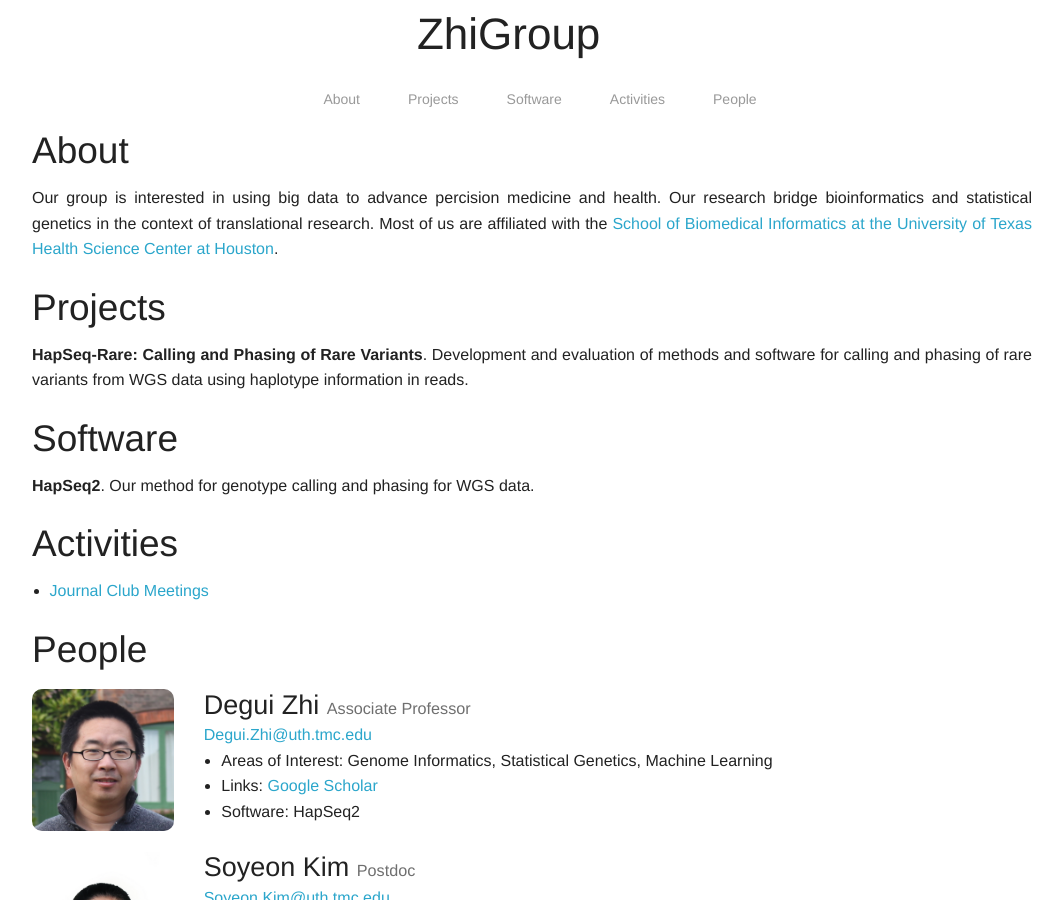
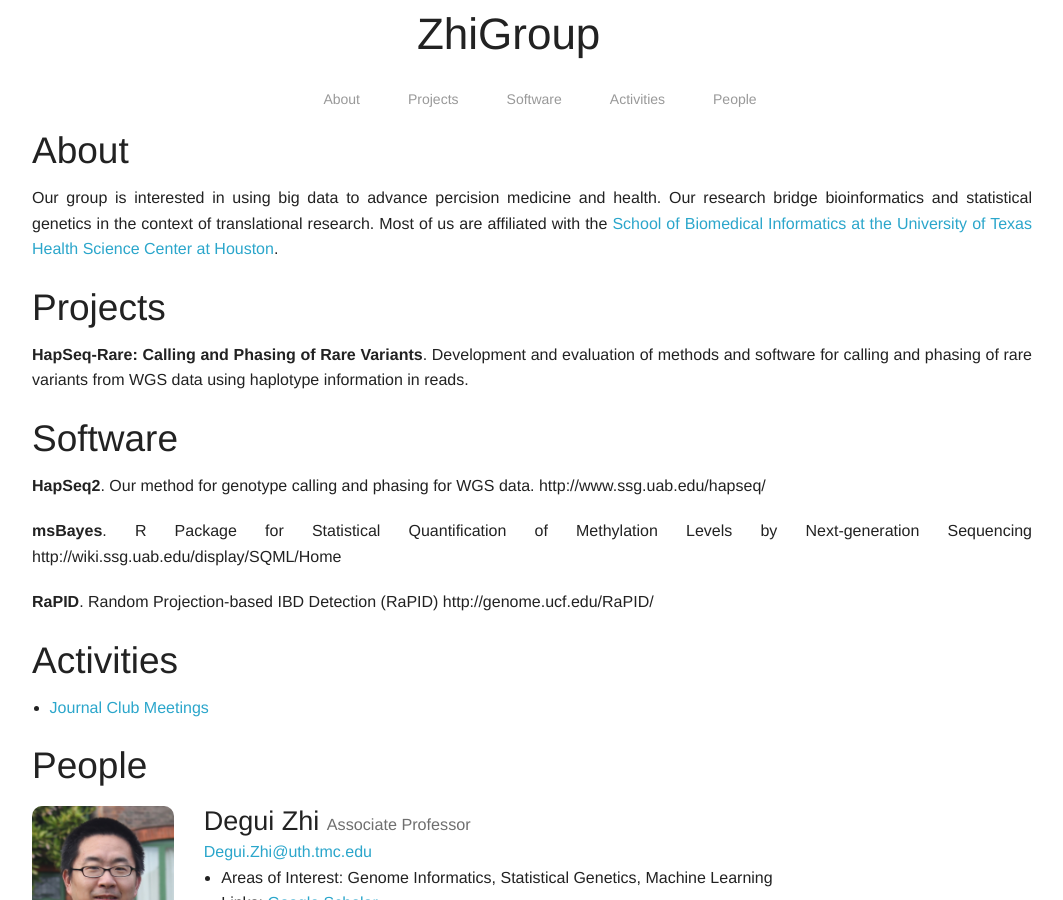
Before and after one commit to ZhiGroup/ZhiGroup.github.io, a Jekyll site: the page built from index.html, in a window 1280 px wide and 900 px high. Shown: the whole window, without its empty margins (108-1171 px from the left). Built offline with Jekyll 4.4.1, drawn with Linux system fonts in a browser that asks for light colours.

Commit message:
Update software.md

```diff
--- a/_includes/software.md
+++ b/_includes/software.md
@@ -1 +1,5 @@
-**HapSeq2**. Our method for genotype calling and phasing for WGS data.
+**HapSeq2**. Our method for genotype calling and phasing for WGS data. http://www.ssg.uab.edu/hapseq/
+
+**msBayes**. R Package for Statistical Quantification of Methylation Levels by Next-generation Sequencing http://wiki.ssg.uab.edu/display/SQML/Home
+
+**RaPID**. Random Projection-based IBD Detection (RaPID) http://genome.ucf.edu/RaPID/
```
